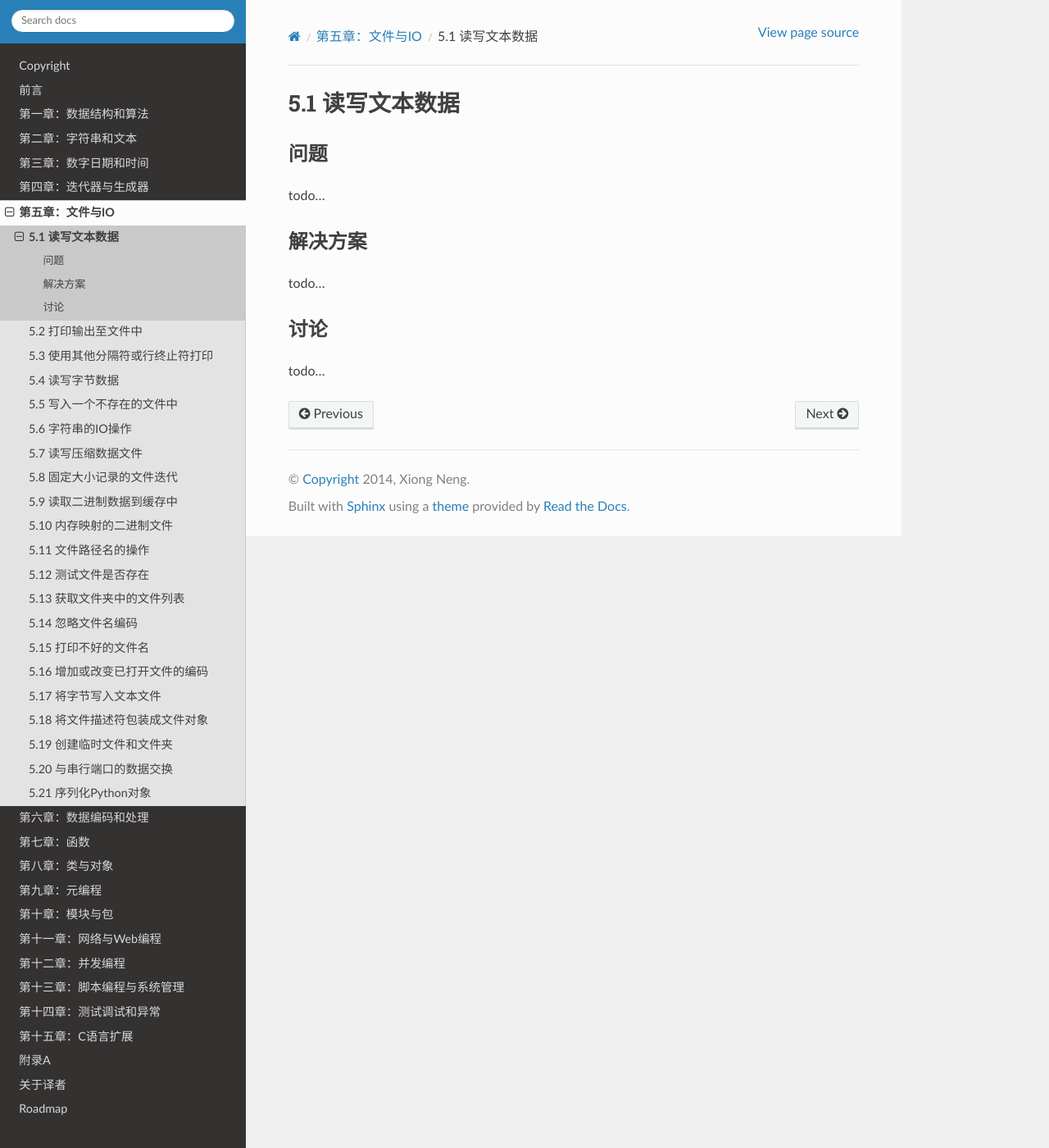
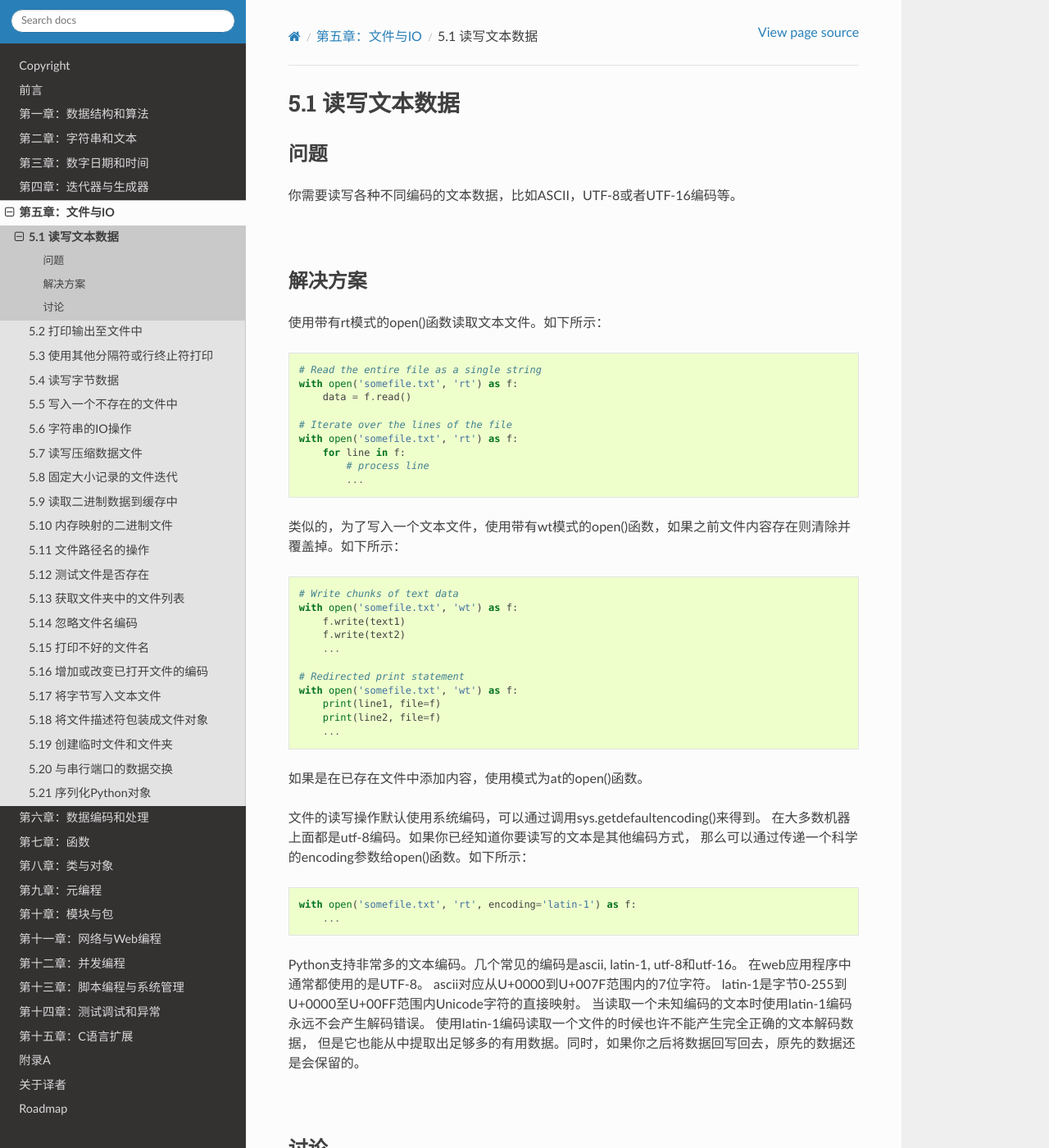
Before and after one commit to yidao620c/python3-cookbook, a Sphinx documentation site: the page built from source/c05/p01_read_write_text_data.rst, in a window 1280 px wide and 1400 px high. Shown: the whole window at 82% size. Built offline with Sphinx 7.4.7 and the Read the Docs theme 2.0.0, drawn with Linux system fonts in a browser that asks for light colours; some of the changed text lies outside the part shown.

```diff
--- a/source/c05/p01_read_write_text_data.rst
+++ b/source/c05/p01_read_write_text_data.rst
@@ -5,14 +5,69 @@
 ----------
 问题
 ----------
-todo...
+你需要读写各种不同编码的文本数据，比如ASCII，UTF-8或者UTF-16编码等。
+
+|
 
 ----------
 解决方案
 ----------
-todo...
+使用带有rt模式的open()函数读取文本文件。如下所示：
+
+.. code-block:: python
+
+    # Read the entire file as a single string
+    with open('somefile.txt', 'rt') as f:
+        data = f.read()
+
+    # Iterate over the lines of the file
+    with open('somefile.txt', 'rt') as f:
+        for line in f:
+            # process line
+            ...
+
+类似的，为了写入一个文本文件，使用带有wt模式的open()函数，如果之前文件内容存在则清除并覆盖掉。如下所示：
+
+.. code-block:: python
+
+    # Write chunks of text data
+    with open('somefile.txt', 'wt') as f:
+        f.write(text1)
+        f.write(text2)
+        ...
+
+    # Redirected print statement
+    with open('somefile.txt', 'wt') as f:
+        print(line1, file=f)
+        print(line2, file=f)
+        ...
+
+如果是在已存在文件中添加内容，使用模式为at的open()函数。
+
+文件的读写操作默认使用系统编码，可以通过调用sys.getdefaultencoding()来得到。
+在大多数机器上面都是utf-8编码。如果你已经知道你要读写的文本是其他编码方式，
+那么可以通过传递一个科学的encoding参数给open()函数。如下所示：
+
+.. code-block:: python
+
+    with open('somefile.txt', 'rt', encoding='latin-1') as f:
+        ...
+
+Python支持非常多的文本编码。几个常见的编码是ascii, latin-1, utf-8和utf-16。
+在web应用程序中通常都使用的是UTF-8。
+ascii对应从U+0000到U+007F范围内的7位字符。
+latin-1是字节0-255到U+0000至U+00FF范围内Unicode字符的直接映射。
+当读取一个未知编码的文本时使用latin-1编码永远不会产生解码错误。
+使用latin-1编码读取一个文件的时候也许不能产生完全正确的文本解码数据，
+但是它也能从中提取出足够多的有用数据。同时，如果你之后将数据回写回去，原先的数据还是会保留的。
+
+|
 
 ----------
 讨论
 ----------
-todo...
+Reading and writing text files is typically very straightforward. However, there are a
+number of subtle aspects to keep in mind. First, the use of the with statement in the
+examples establishes a context in which the file will be used. When control leaves the
+with block, the file will be closed automatically. You don’t need to use the with statement,
+but if you don’t use it, make sure you remember to close the file:
```
Also changed, not shown: source/chapters/p05_files_and_io.rst (+3 -6 lines), 2 other files.
